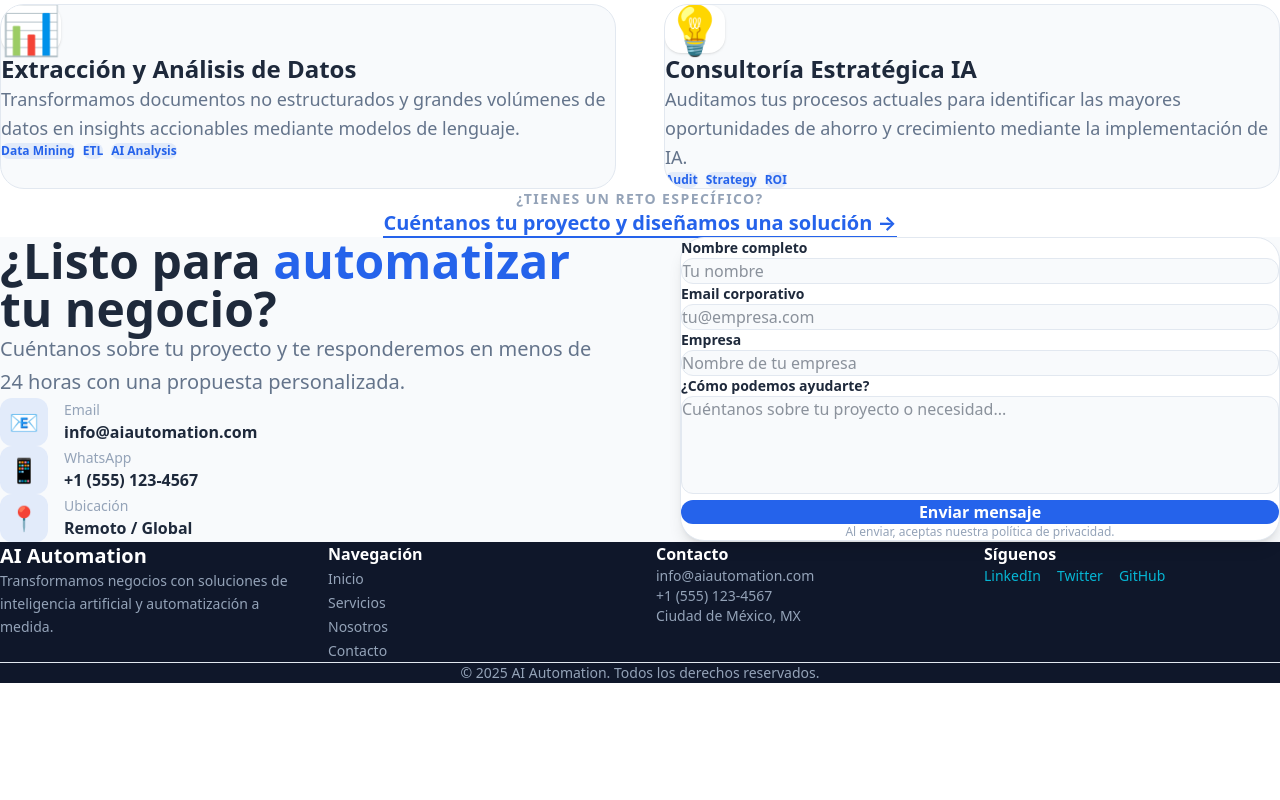
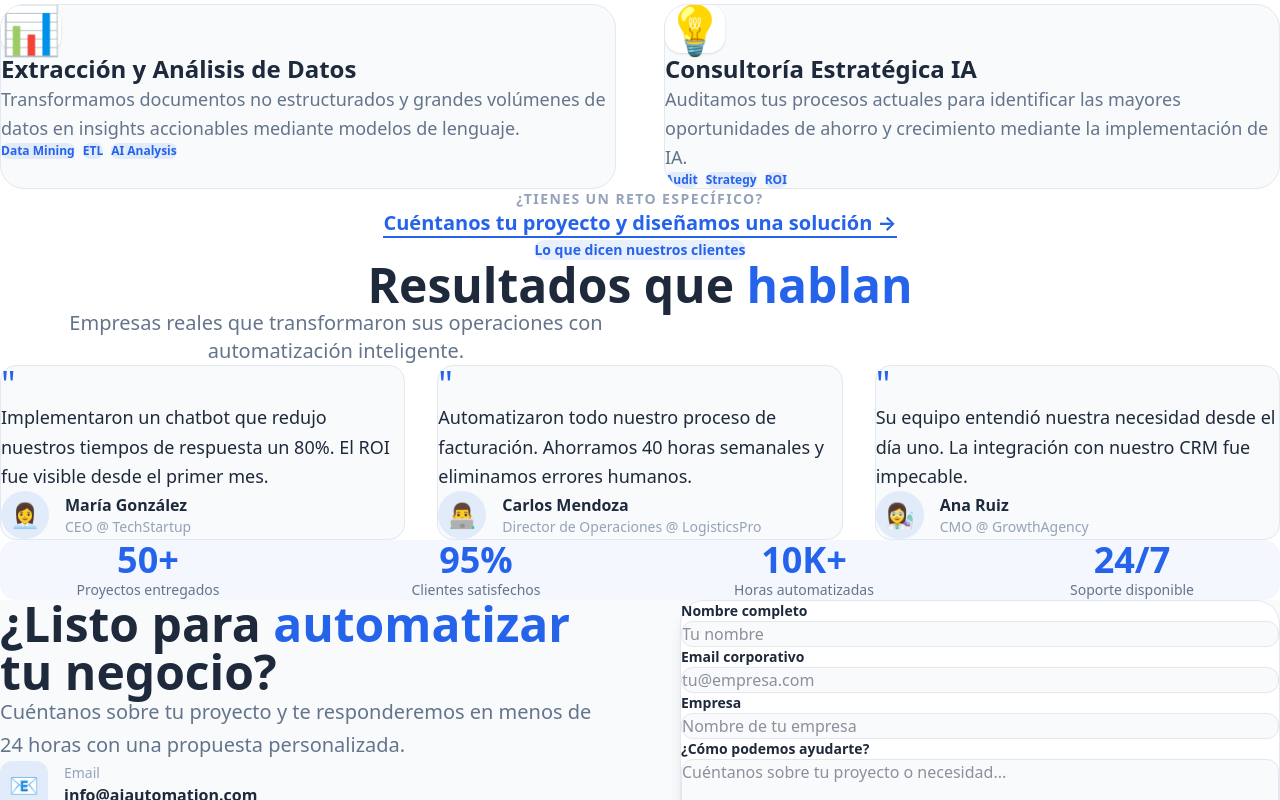
Before and after one commit to SebastianMoralesDuque/solutionaltech-openclaw, a React (Vite) app: page / in a window 1280 px wide. Shown: the part 930-1730 px from the top of the page. Before the commit the page ends 1613 px from the top, so only its background shows below. Built offline with nearby package versions, Linux system fonts and the light colour scheme.

Commit message:
feat: completar T018 - crear componente Testimonials.tsx con testimonios y stats

```diff
--- a/src/App.tsx
+++ b/src/App.tsx
@@ -1,6 +1,7 @@
 import { Navbar } from './components/Navbar';
 import { Hero } from './components/Hero';
 import { Services } from './components/Services';
+import { Testimonials } from './components/Testimonials';
 import { Contact } from './components/Contact';
 import { Footer } from './components/Footer';
 
@@ -14,6 +15,7 @@ function App() {
       <main>
         <Hero />
         <Services />
+        <Testimonials />
         <Contact />
       </main>
       <Footer />
--- /dev/null
+++ b/src/components/Testimonials.tsx
@@ -0,0 +1,185 @@
+// Testimonials.tsx - Componente de testimonios de clientes
+// Sección social proof con testimonios reales
+
+export function Testimonials() {
+  const testimonials = [
+    {
+      id: 1,
+      quote: "Implementaron un chatbot que redujo nuestros tiempos de respuesta un 80%. El ROI fue visible desde el primer mes.",
+      author: "María González",
+      role: "CEO",
+      company: "TechStartup",
+      avatar: "👩‍💼"
+    },
+    {
+      id: 2,
+      quote: "Automatizaron todo nuestro proceso de facturación. Ahorramos 40 horas semanales y eliminamos errores humanos.",
+      author: "Carlos Mendoza",
+      role: "Director de Operaciones",
+      company: "LogisticsPro",
+      avatar: "👨‍💻"
+    },
+    {
+      id: 3,
+      quote: "Su equipo entendió nuestra necesidad desde el día uno. La integración con nuestro CRM fue impecable.",
+      author: "Ana Ruiz",
+      role: "CMO",
+      company: "GrowthAgency",
+      avatar: "👩‍🔬"
+    }
+  ];
+
+  return (
+    <section
+      id="testimonios"
+      className="py-20 md:py-32"
+      style={{ backgroundColor: 'var(--color-bg-primary)' }}
+    >
+      <div className="max-w-7xl mx-auto px-4 sm:px-6 lg:px-8">
+        {/* Header */}
+        <div className="text-center mb-16">
+          <span
+            className="inline-block px-4 py-2 rounded-full text-sm font-semibold mb-4"
+            style={{
+              backgroundColor: 'rgba(37, 99, 235, 0.1)',
+              color: 'var(--color-primary)'
+            }}
+          >
+            Lo que dicen nuestros clientes
+          </span>
+          <h2
+            className="text-3xl md:text-5xl font-extrabold mb-6"
+            style={{ color: 'var(--color-text-primary)' }}
+          >
+            Resultados que <span style={{ color: 'var(--color-primary)' }}>hablan</span>
+          </h2>
+          <p
+            className="text-lg md:text-xl max-w-2xl mx-auto"
+            style={{ color: 'var(--color-text-secondary)' }}
+          >
+            Empresas reales que transformaron sus operaciones con automatización inteligente.
+          </p>
+        </div>
+
+        {/* Testimonials Grid */}
+        <div className="grid md:grid-cols-3 gap-8">
+          {testimonials.map((testimonial) => (
+            <div
+              key={testimonial.id}
+              className="p-8 rounded-2xl border transition-all hover:shadow-lg hover:scale-[1.02]"
+              style={{
+                backgroundColor: 'var(--color-bg-secondary)',
+                borderColor: 'var(--color-border)'
+              }}
+            >
+              {/* Quote */}
+              <div className="mb-6">
+                <span
+                  className="text-4xl leading-none"
+                  style={{ color: 'var(--color-primary)' }}
+                >
+                  "
+                </span>
+                <p
+                  className="text-lg leading-relaxed mt-2"
+                  style={{ color: 'var(--color-text-primary)' }}
+                >
+                  {testimonial.quote}
+                </p>
+              </div>
+
+              {/* Author */}
+              <div className="flex items-center gap-4">
+                <div
+                  className="w-12 h-12 rounded-full flex items-center justify-center text-2xl"
+                  style={{ backgroundColor: 'rgba(37, 99, 235, 0.1)' }}
+                >
+                  {testimonial.avatar}
+                </div>
+                <div>
+                  <p
+                    className="font-semibold"
+                    style={{ color: 'var(--color-text-primary)' }}
+                  >
+                    {testimonial.author}
+                  </p>
+                  <p
+                    className="text-sm"
+                    style={{ color: 'var(--color-text-muted)' }}
+                  >
+                    {testimonial.role} @ {testimonial.company}
+                  </p>
+                </div>
+              </div>
+            </div>
+          ))}
+        </div>
+
+        {/* Stats */}
+        <div
+          className="mt-16 p-8 rounded-2xl grid grid-cols-2 md:grid-cols-4 gap-8 text-center"
+          style={{ backgroundColor: 'rgba(37, 99, 235, 0.05)' }}
+        >
+          <div>
+            <p
+              className="text-3xl md:text-4xl font-extrabold"
+              style={{ color: 'var(--color-primary)' }}
+            >
+              50+
+            </p>
+            <p
+              className="text-sm mt-1"
+              style={{ color: 'var(--color-text-secondary)' }}
+            >
+              Proyectos entregados
+            </p>
+          </div>
+          <div>
+            <p
+              className="text-3xl md:text-4xl font-extrabold"
+              style={{ color: 'var(--color-primary)' }}
+            >
+              95%
+            </p>
+            <p
+              className="text-sm mt-1"
+              style={{ color: 'var(--color-text-secondary)' }}
+            >
+              Clientes satisfechos
+            </p>
+          </div>
+          <div>
+            <p
+              className="text-3xl md:text-4xl font-extrabold"
+              style={{ color: 'var(--color-primary)' }}
+            >
+              10K+
+            </p>
+            <p
+              className="text-sm mt-1"
+              style={{ color: 'var(--color-text-secondary)' }}
+            >
+              Horas automatizadas
+            </p>
+          </div>
+          <div>
+            <p
+              className="text-3xl md:text-4xl font-extrabold"
+              style={{ color: 'var(--color-primary)' }}
+            >
+              24/7
+            </p>
+            <p
+              className="text-sm mt-1"
+              style={{ color: 'var(--color-text-secondary)' }}
+            >
+              Soporte disponible
+            </p>
+          </div>
+        </div>
+      </div>
+    </section>
+  );
+}
+
+export default Testimonials;
```
Also changed, not shown: 1 other file (tests, documents, lock files or other folders).
